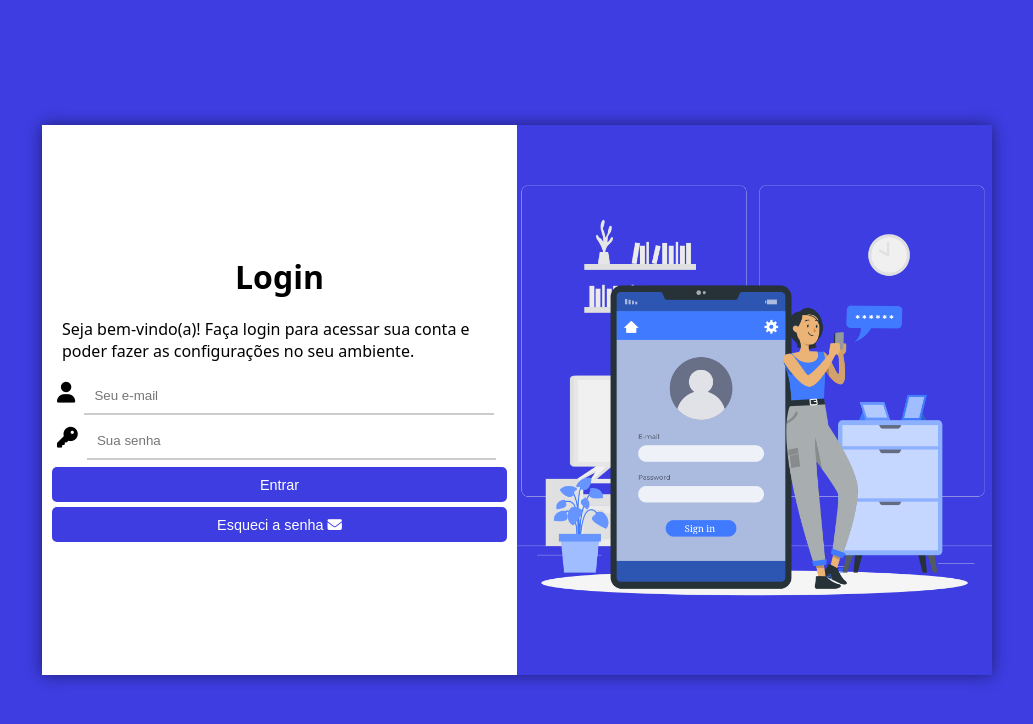
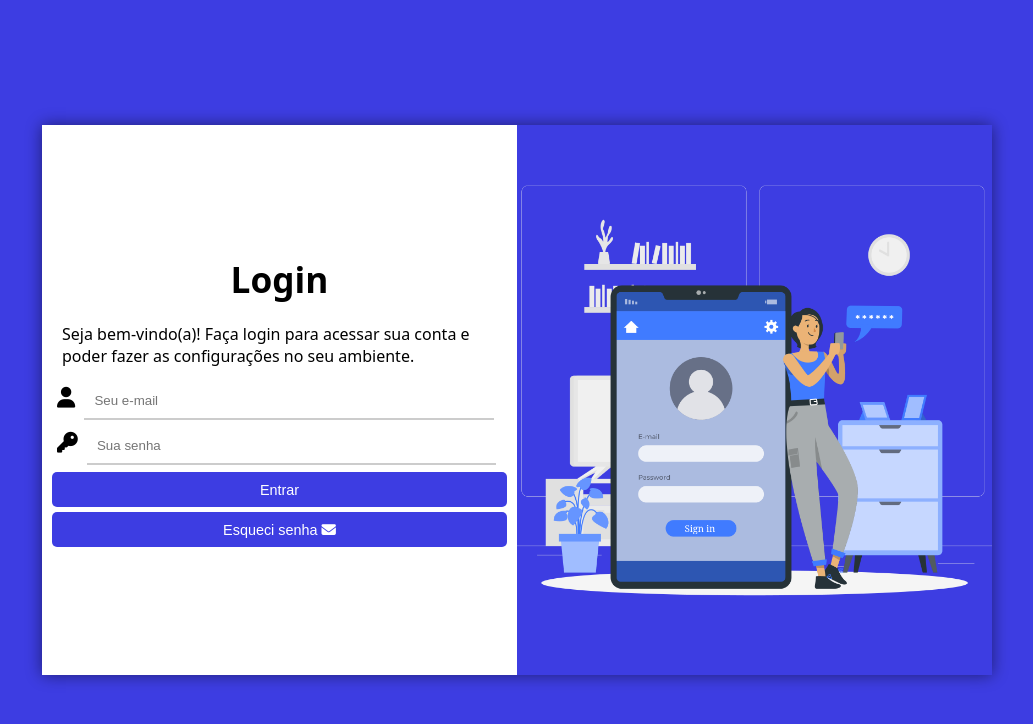
Before and after one commit to julmarques/tela-login, a plain HTML site: page index.html in a window 1280 px wide. Shown: the whole page, without its empty margins (123-1156 px from the left). Drawn offline with Linux system fonts and the light colour scheme.

Commit message:
Atualizei README e melhorias no código

```diff
--- a/estilos/media-query.css
+++ b/estilos/media-query.css
@@ -2,7 +2,7 @@
 
 @media screen and (min-width: 768px) {
     main h1 {
-        font-size: 2em;
+        font-size: 2.2em;
     }
 
     main p {
@@ -34,7 +34,7 @@
 
 @media screen and (min-width: 992px) {
     main h1 {
-        font-size: 2em;
+        font-size: 2.2em;
     }
 
     main p {
--- a/index.html
+++ b/index.html
@@ -17,7 +17,7 @@
             <div class="formulario">
                 <h1>Login</h1>
                 <p>Seja bem-vindo(a)! Faça login para acessar sua conta e poder fazer as configurações no seu ambiente.</p>
-                <form action="" method="post">
+                <form action="#" method="post">
                     <div class="campo">
                         <i class="fa-solid fa-user"></i>
                         <input type="email" name="email" id="iemail" maxlength="50" placeholder="Seu e-mail" autocomplete="email" required>
@@ -30,7 +30,7 @@
                     </div>
                     <div>
                         <input type="submit" value="Entrar">
-                        <button>Esqueci a senha <i class="fa-solid fa-envelope"></i></button>
+                        <button>Esqueci senha <i class="fa-solid fa-envelope"></i></button>
                     </div>
                 </form>
             </div>
```
Also changed, not shown: 1 other file.
